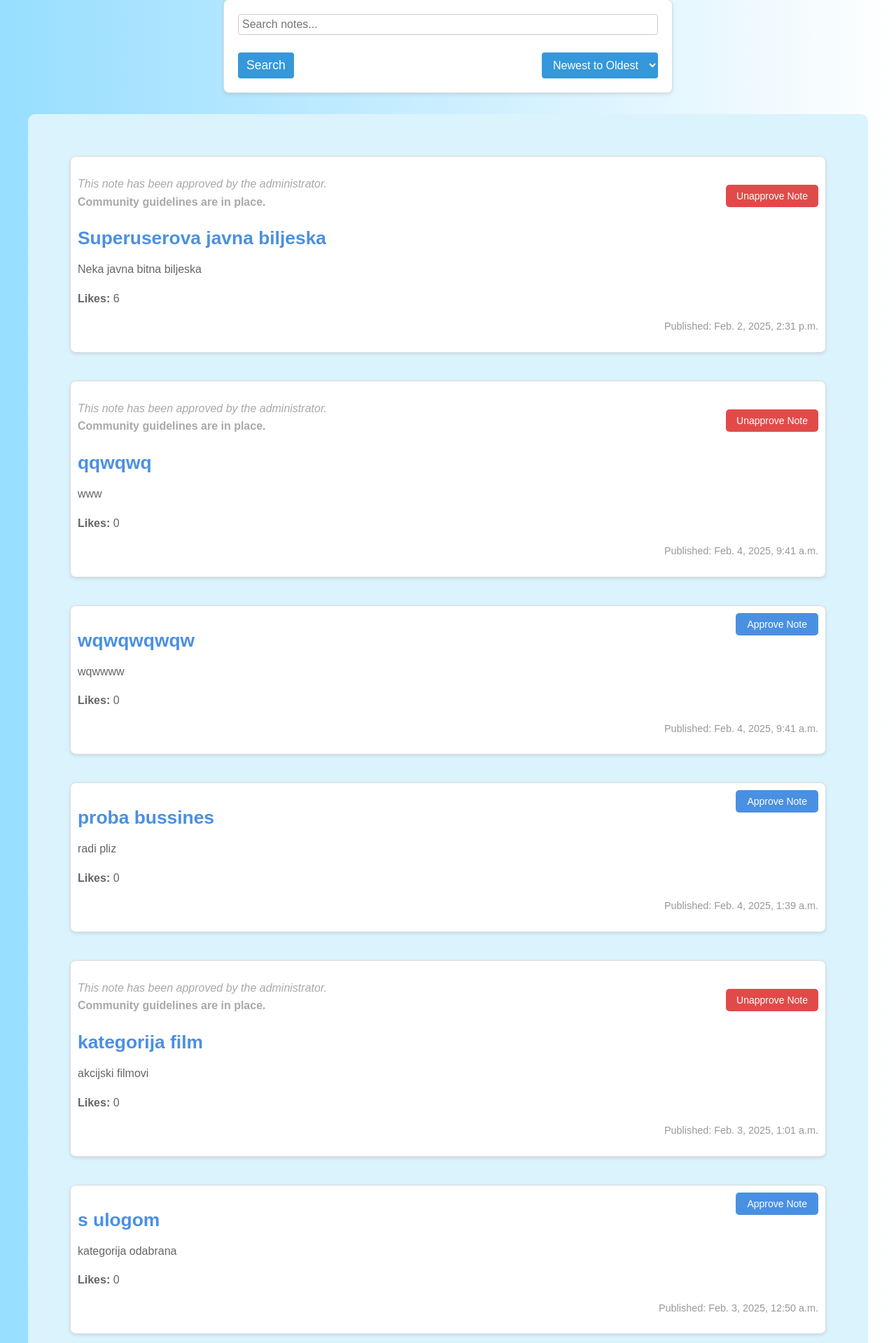
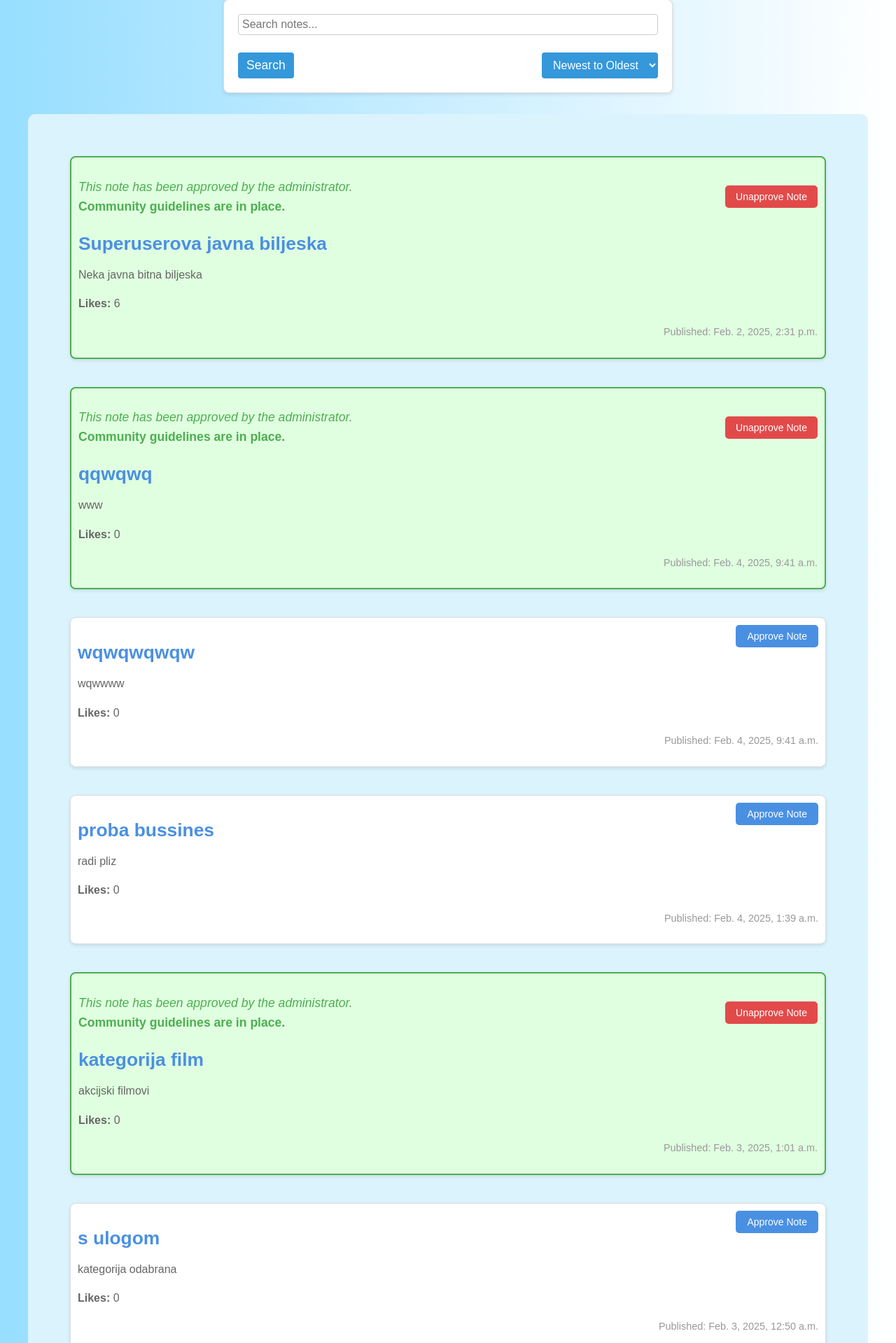
Before and after one commit to mlenic23/NoteHub, a Django app: page /notes/ in a window 1280 px wide. Shown: the part 109-2028 px from the top of the page at 70% size. Run offline with Django 5.2, Linux system fonts and the light colour scheme; a user stored in the database is signed in; data comes from the database, SQL or seed files in the repository; both versions use the stored data as it was after the commit.

```diff
--- a/projekt/notes/static/app/notes.css
+++ b/projekt/notes/static/app/notes.css
@@ -695,3 +695,16 @@ body.dark {
 .center-container {
     text-align: center;
 }
+
+.note.approved-note {
+    background-color: #e0ffe0;
+    border: 2px solid #4CAF50;
+    padding: 10px;
+    border-radius: 8px;
+}
+
+.note.approved-note .approved-message {
+    font-size: 1.1em;
+    color: #4CAF50;
+    margin-bottom: 10px;
+}
--- a/projekt/notes/templates/notes/index.html
+++ b/projekt/notes/templates/notes/index.html
@@ -21,15 +21,18 @@
     <div class="notes-container">
         {% if user.is_authenticated %}
             {% for note in latest_note_list %}
-                <div class="note">
+                <div class="note {% if note.approved %}approved-note{% endif %}">
+                    {% if note.approved %}
+                        <p class="approved-message">
+                            <em>This note has been approved by the administrator.</em><br>
+                            <strong>Community guidelines are in place.</strong>
+                        </p>
+                    {% endif %}
+
                     {% if user.is_staff %}
                         {% if not note.approved %}
                             <a href="{% url 'accounts:approve_note' note.id %}" class="approve-button">Approve Note</a>
                         {% else %}
-                            <p class="approved-message">
-                                <em>This note has been approved by the administrator.</em><br>
-                                <strong>Community guidelines are in place.</strong>
-                            </p>
                             <a href="{% url 'accounts:unapprove_note' note.id %}" class="unapprove-button">Unapprove Note</a>
                         {% endif %}
                     {% endif %}
```
Also changed, not shown: projekt/db.sqlite3.
